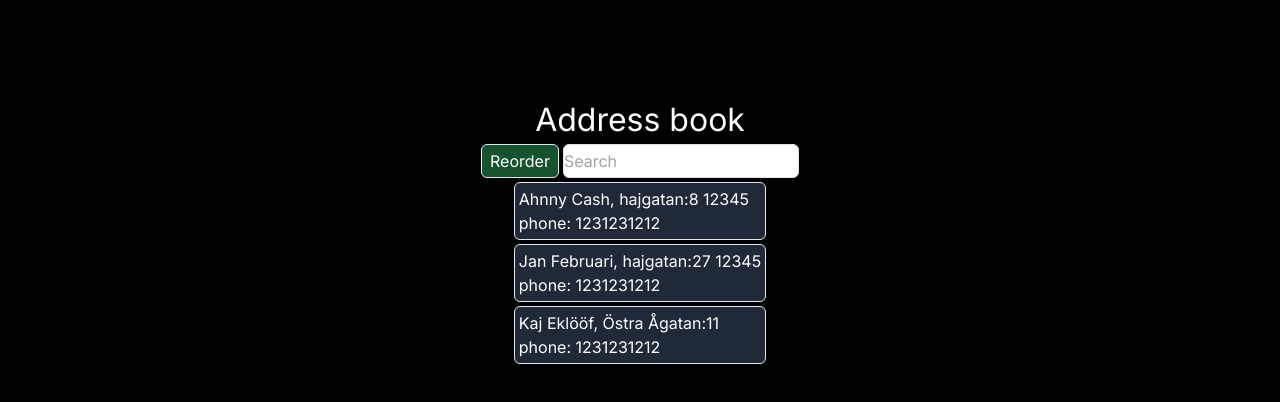
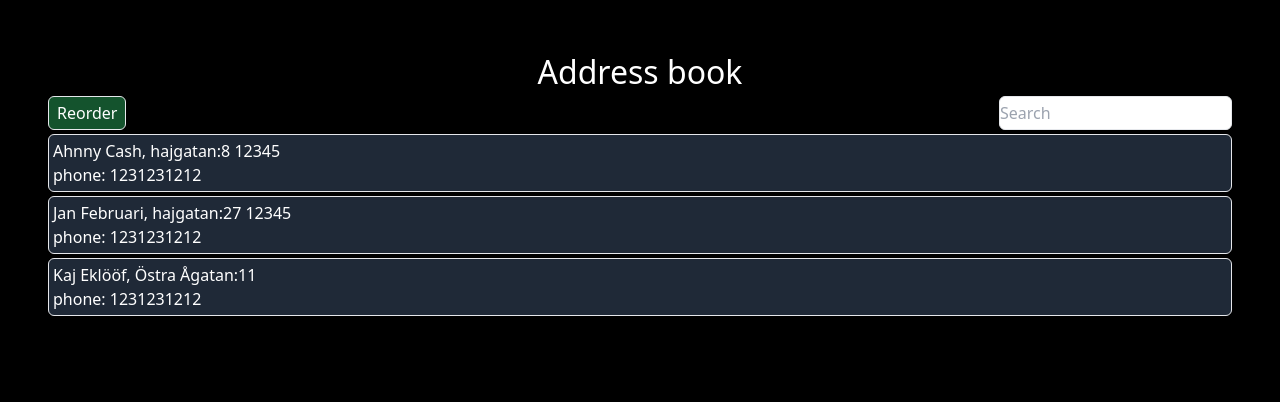
Before and after one commit to lukas-laas/address-book, a Next.js app: page / in a window 1280 px wide. Shown: the top 402 px of the page. Built offline with nearby package versions, Linux system fonts and the light colour scheme.

Commit message:
feature: styling

```diff
--- a/src/app/layout.tsx
+++ b/src/app/layout.tsx
@@ -1,22 +1,22 @@
-import type { Metadata } from "next"
-import { Inter } from "next/font/google"
-import "./globals.css"
+import type { Metadata } from "next";
+import { Inter } from "next/font/google";
+import "./globals.css";
 
-const inter = Inter({ subsets: ["latin"] })
+const inter = Inter({ subsets: ["latin"] });
 
 export const metadata: Metadata = {
   title: "Address book",
   description: "Address book by Lukas Låås",
-}
+};
 
 export default function RootLayout({
   children,
 }: Readonly<{
-  children: React.ReactNode
+  children: React.ReactNode;
 }>) {
   return (
     <html lang="en">
-      <body className={inter.className}>{children}</body>
+      <body className={inter.className + "w-11/12"}>{children}</body>
     </html>
-  )
+  );
 }
--- a/src/app/page.tsx
+++ b/src/app/page.tsx
@@ -11,7 +11,7 @@ export default async function Home() {
   const _addresses = await getAddresses();
   console.log(_addresses);
   return (
-    <main className="flex min-h-screen flex-col items-center justify-start p-24">
+    <main className="flex min-h-screen flex-col items-center justify-start p-12 w-full">
       <Header />
       <AddressList addresses={_addresses} />
     </main>
--- a/src/components/addressList/addressList.tsx
+++ b/src/components/addressList/addressList.tsx
@@ -20,16 +20,21 @@ export default function AddressList({
 
   return (
     <>
-      <div className="flex flex-row gap-1">
+      <div className="flex w-full justify-between">
         <button
           className="border px-2 py-1 rounded-md bg-green-900"
           onClick={() => setOrder(order == ascending ? descending : ascending)}
         >
           Reorder
         </button>
-        <input type="text" placeholder="Search" className="rounded-md border" />
+        <input
+          type="text"
+          placeholder="Search"
+          className="rounded-md border"
+          onChange={order.find((element) => order.includes(element))}
+        />
       </div>
-      <ol>
+      <ol className="w-full">
         {order.map((x) => {
           return (
             <li key={x.id} className="border p-1 rounded-md bg-gray-800 my-1">
```
